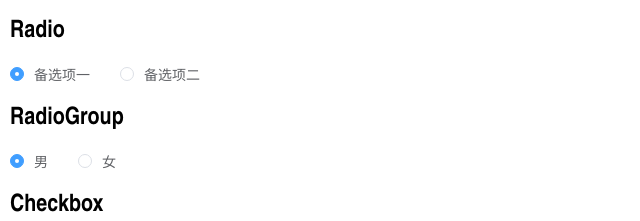
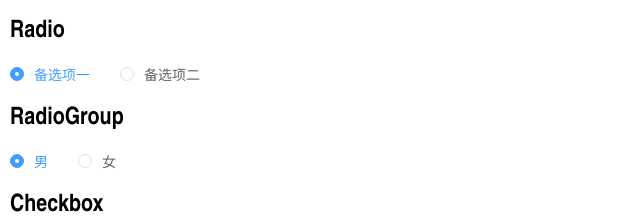
Before and after one commit to YaliixxG/indge-ui, a Vue app: page / in a window 1280 px wide. Shown: the part 862-1083 px from the top of the page, without its empty margins (0-640 px from the left). Built offline with nearby package versions, Linux system fonts and the light colour scheme.

Commit message:
style: 去除 Radio 组件中的属性值

```diff
--- a/src/components/radio.vue
+++ b/src/components/radio.vue
@@ -37,10 +37,6 @@ export default {
         name: {
             type: String,
             default: ""
-        },
-        disabled: {
-            type: Boolean,
-            default: false
         },
         value: {
             type: [String, Number, Boolean],
@@ -134,17 +130,6 @@ export default {
         font-size: 14px;
         padding-left: 10px;
     }
-    // &.is-disabled {
-    //     .i-radio__inner {
-    //         background-color: #f5f7fa;
-    //         border-color: #e4e7ed;
-    //         color: #c0c4cc;
-    //         cursor: not-allowed;
-    //         &:after {
-    //             transform: translate(-50%,-50%) scale(1);
-    //         }
-    //     }
-    // }
     &.is-checked {
         .i-radio__input .i-radio__inner {
             border-color: #409eff;
@@ -153,6 +138,9 @@ export default {
                 transform: translate(-50%, -50%) scale(1);
             }
         }
+        .i-radio__label {
+            color: #409eff;
+        }
     }
 }
 </style>
```
